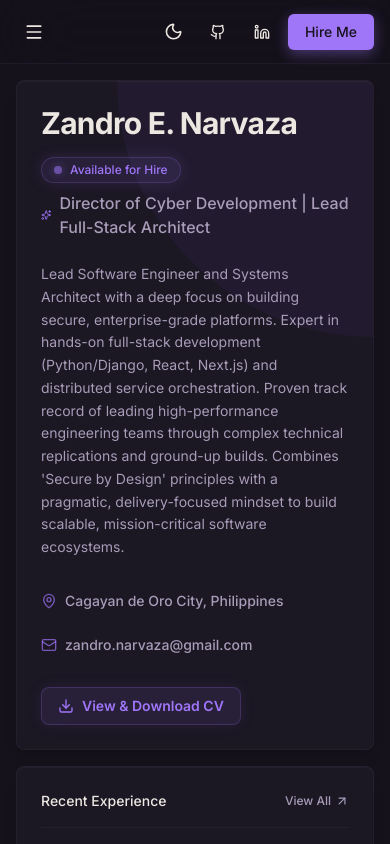
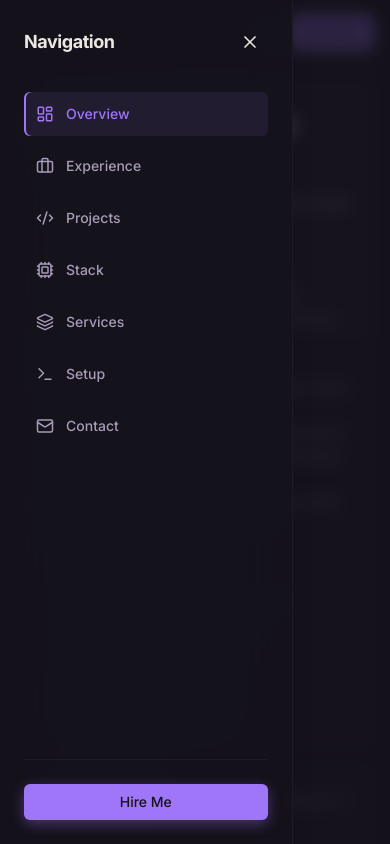
Before and after one commit to DarkCovenant26/Portfolio, a Next.js app in the folder web/: page / in a window 390 px wide. Both pictures are taken after a click on the button 34 px from the left and 31 px from the top of the page. Shown: the top 844 px of the page. Built offline with nearby package versions, Linux system fonts and the light colour scheme.

Commit message:
feat: implement responsive mobile navigation menu with motion transitions

```diff
--- a/web/src/components/layout/TopBar.tsx
+++ b/web/src/components/layout/TopBar.tsx
@@ -3,19 +3,39 @@
 import { useState } from "react";
 import { ThemeToggle } from "@/components/ui/theme-toggle";
 import { Button } from "@/components/ui/button";
-import { Command, Github, Linkedin, Menu } from "lucide-react";
+import { Command, Github, Linkedin, Menu, X, LayoutDashboard, Briefcase, Code2, Layers, Mail, Terminal, Cpu } from "lucide-react";
 import { cvData } from "@/data/cv-data";
 import { CommandPalette } from "@/components/CommandPalette";
 import Link from "next/link";
+import { usePathname } from "next/navigation";
+import { motion, AnimatePresence } from "framer-motion";
+import { cn } from "@/lib/utils";
+
+const mobileNavItems = [
+  { href: "/", icon: <LayoutDashboard size={18} />, label: "Overview" },
+  { href: "/experience", icon: <Briefcase size={18} />, label: "Experience" },
+  { href: "/projects", icon: <Code2 size={18} />, label: "Projects" },
+  { href: "/stack", icon: <Cpu size={18} />, label: "Stack" },
+  { href: "/services", icon: <Layers size={18} />, label: "Services" },
+  { href: "/uses", icon: <Terminal size={18} />, label: "Setup" },
+  { href: "/contact", icon: <Mail size={18} />, label: "Contact" },
+];
 
 export function TopBar() {
   const [isCommandOpen, setIsCommandOpen] = useState(false);
+  const [isMobileMenuOpen, setIsMobileMenuOpen] = useState(false);
+  const pathname = usePathname();
 
   return (
+    <>
       <header className="topbar">
         <div className="flex items-center gap-4">
-        {/* Mobile menu trigger could go here */}
-        <Button variant="ghost" size="icon" className="topbar-icon-btn md:hidden">
+          <Button
+            variant="ghost"
+            size="icon"
+            className="topbar-icon-btn md:hidden"
+            onClick={() => setIsMobileMenuOpen(true)}
+          >
             <Menu className="w-5 h-5" />
           </Button>
           <div className="topbar-breadcrumbs">
@@ -58,5 +78,65 @@ export function TopBar() {
 
         <CommandPalette isOpen={isCommandOpen} setIsOpen={setIsCommandOpen} />
       </header>
+
+      {/* Mobile Navigation Menu */}
+      <AnimatePresence>
+        {isMobileMenuOpen && (
+          <>
+            <motion.div
+              initial={{ opacity: 0 }}
+              animate={{ opacity: 1 }}
+              exit={{ opacity: 0 }}
+              className="fixed inset-0 z-50 bg-background/80 backdrop-blur-sm md:hidden"
+              onClick={() => setIsMobileMenuOpen(false)}
+            />
+            <motion.div
+              initial={{ x: "-100%" }}
+              animate={{ x: 0 }}
+              exit={{ x: "-100%" }}
+              transition={{ type: "spring", bounce: 0, duration: 0.3 }}
+              className="fixed inset-y-0 left-0 z-50 w-3/4 max-w-sm border-r border-border/40 bg-background/95 backdrop-blur-xl p-6 shadow-xl md:hidden flex flex-col"
+            >
+              <div className="flex items-center justify-between mb-8">
+                <span className="font-bold text-lg tracking-tight">Navigation</span>
+                <Button variant="ghost" size="icon" onClick={() => setIsMobileMenuOpen(false)}>
+                  <X className="w-5 h-5" />
+                </Button>
+              </div>
+              <nav className="flex flex-col gap-2 flex-1 overflow-y-auto">
+                {mobileNavItems.map((item) => {
+                  const isActive = pathname === item.href;
+                  return (
+                    <Link
+                      key={item.href}
+                      href={item.href}
+                      onClick={() => setIsMobileMenuOpen(false)}
+                      className={cn(
+                        "flex items-center gap-3 px-3 py-3 rounded-md text-sm font-medium transition-colors",
+                        isActive
+                          ? "bg-primary/10 text-primary shadow-[inset_2px_0_0_0_hsl(var(--primary))]"
+                          : "text-muted-foreground hover:bg-muted/50 hover:text-foreground"
+                      )}
+                    >
+                      <span className={cn(isActive ? "text-primary" : "text-muted-foreground")}>
+                        {item.icon}
+                      </span>
+                      {item.label}
+                    </Link>
+                  );
+                })}
+              </nav>
+              <div className="mt-auto pt-6 border-t border-border/40 flex flex-col gap-4">
+                <Button className="w-full btn-default" asChild>
+                  <Link href="/contact" onClick={() => setIsMobileMenuOpen(false)}>
+                    Hire Me
+                  </Link>
+                </Button>
+              </div>
+            </motion.div>
+          </>
+        )}
+      </AnimatePresence>
+    </>
   );
 }
```
Lines whose indentation alone changed are shown as unchanged.
